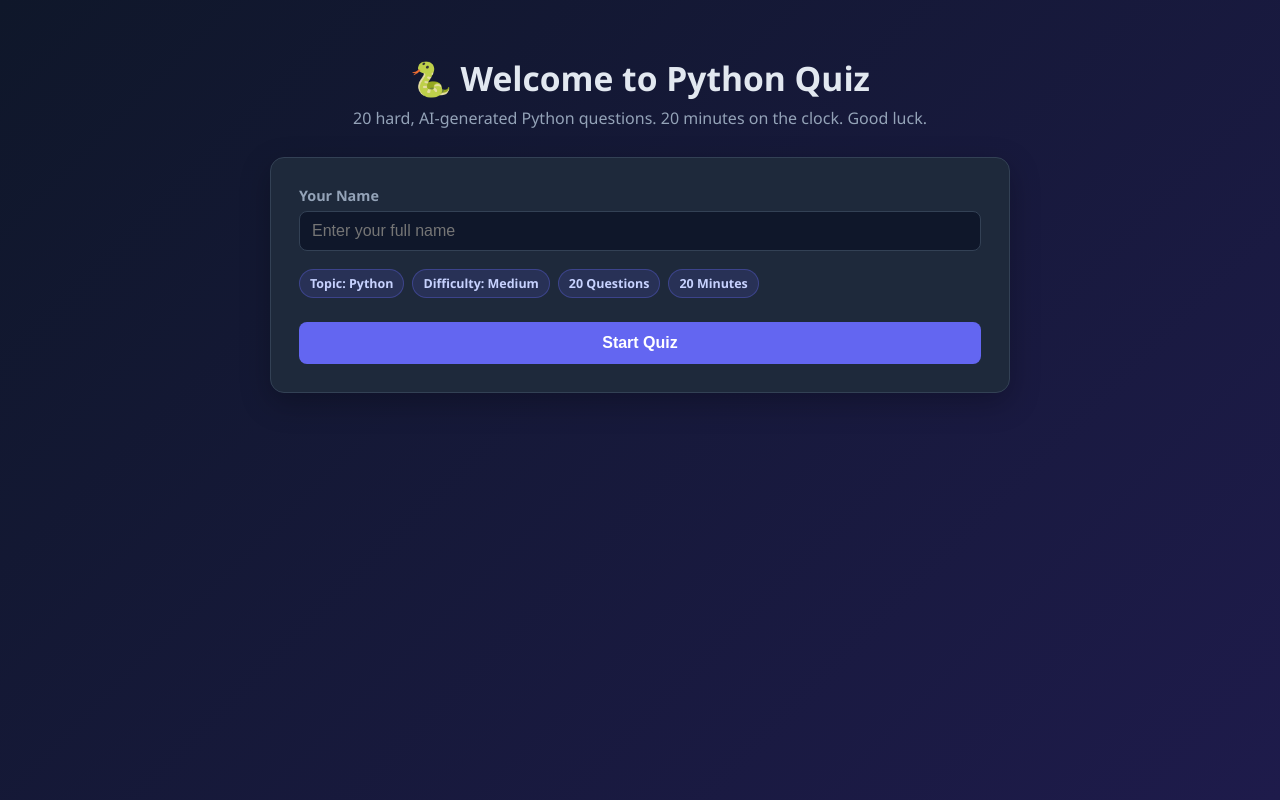
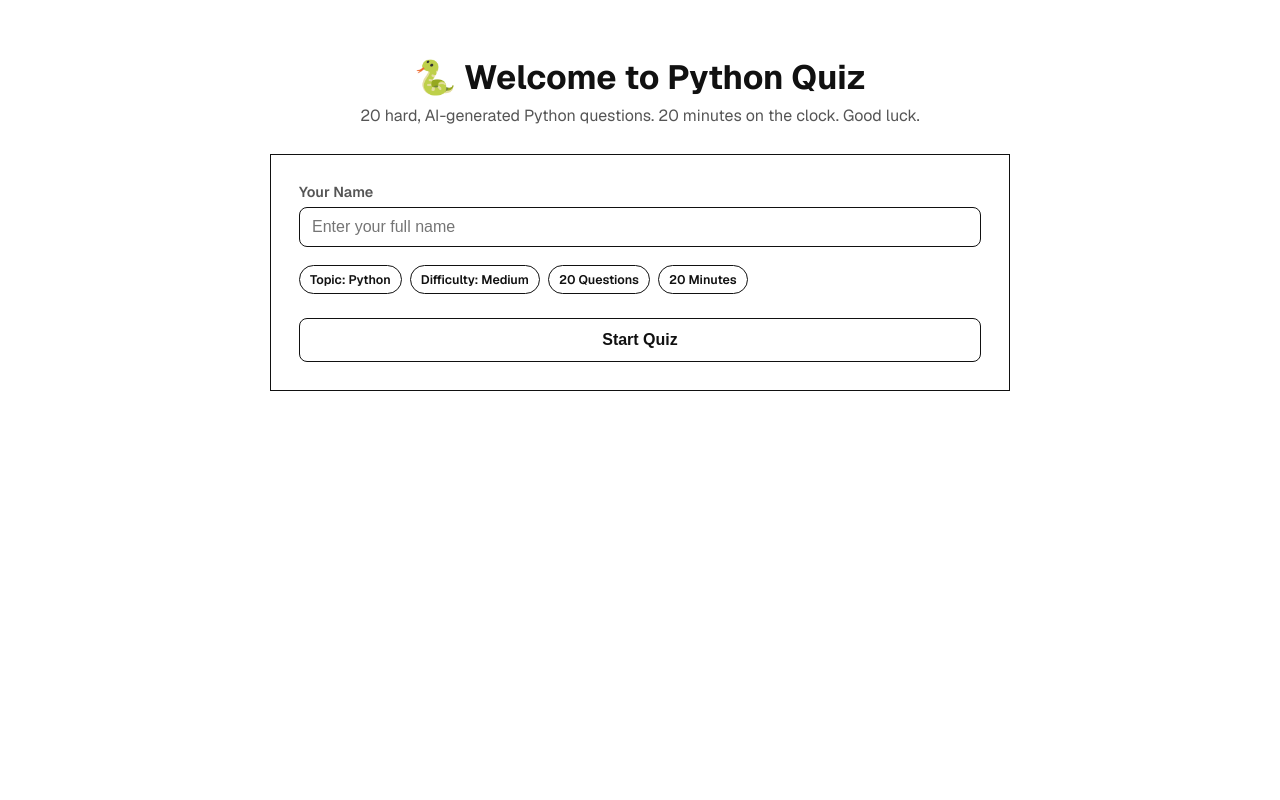
Before and after one commit to kavithamorla/Python-AI-Quiz, a Flask app: page / in a window 1280 px wide. Run offline with Flask 3, Linux system fonts and the light colour scheme.

Commit message:
style: switch quiz UI to monochrome bordered Geist theme

```diff
--- a/static/style.css
+++ b/static/style.css
@@ -1,22 +1,20 @@
+@import url("https://fonts.googleapis.com/css2?family=Geist:wght@400;500;600;700&display=swap");
+
 :root {
-  --primary: #6366f1;
-  --primary-dark: #4f46e5;
-  --bg: #0f172a;
-  --card-bg: #1e293b;
-  --text: #e2e8f0;
-  --muted: #94a3b8;
-  --correct: #22c55e;
-  --incorrect: #ef4444;
-  --warning: #f59e0b;
-  --border: #334155;
+  --bg: #ffffff;
+  --card-bg: #ffffff;
+  --text: #111111;
+  --muted: #555555;
+  --border: #111111;
+  --line: #d9d9d9;
 }
 
 * { box-sizing: border-box; }
 
 body {
   margin: 0;
-  font-family: 'Segoe UI', system-ui, -apple-system, sans-serif;
-  background: linear-gradient(135deg, #0f172a, #1e1b4b);
+  font-family: "Geist Pixel", "Geist", "Segoe UI", sans-serif;
+  background: var(--bg);
   color: var(--text);
   min-height: 100vh;
 }
@@ -45,10 +43,9 @@ body {
 .card {
   background: var(--card-bg);
   border: 1px solid var(--border);
-  border-radius: 14px;
+  border-radius: 0;
   padding: 28px;
   margin-bottom: 20px;
-  box-shadow: 0 10px 30px rgba(0,0,0,0.25);
 }
 
 .hidden { display: none !important; }
@@ -67,7 +64,7 @@ label {
 }
 
 input, select {
-  background: #0f172a;
+  background: #fff;
   border: 1px solid var(--border);
   color: var(--text);
   padding: 10px 12px;
@@ -77,13 +74,13 @@ input, select {
 
 input:focus, select:focus {
   outline: none;
-  border-color: var(--primary);
+  border-color: var(--text);
 }
 
 button {
-  background: var(--primary);
-  color: white;
-  border: none;
+  background: #fff;
+  color: var(--text);
+  border: 1px solid var(--border);
   padding: 12px 18px;
   border-radius: 8px;
   font-size: 1rem;
@@ -118,9 +115,9 @@ button.secondary:hover { background: #273449; }
 }
 
 .badge {
-  background: rgba(99, 102, 241, 0.15);
-  border: 1px solid rgba(99, 102, 241, 0.35);
-  color: #c7d2fe;
+  background: #fff;
+  border: 1px solid var(--border);
+  color: var(--text);
   font-size: 0.78rem;
   font-weight: 600;
   padding: 5px 10px;
```
Also changed, not shown: other parts of static/style.css (+27 -27 lines).
